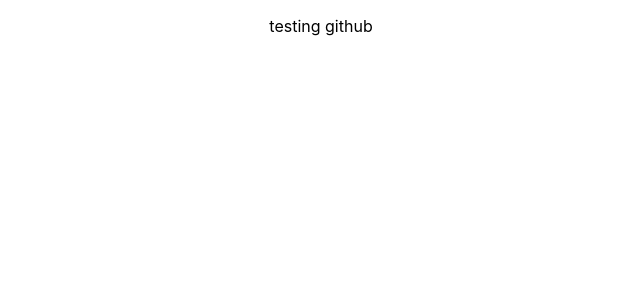
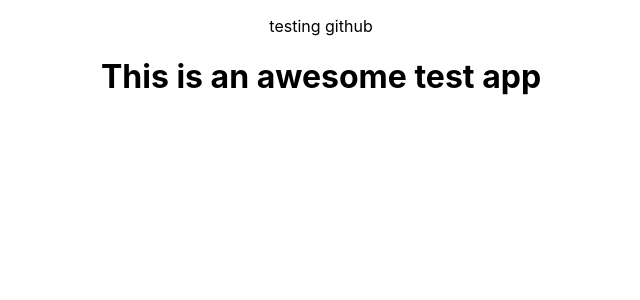
Before and after one commit to GEEspinosa/GEEspinosa-photo-portfolio, a React (Create React App) app: page / in a window 1280 px wide. Shown: the top 300 px of the page, without its empty margins (319-959 px from the left). Built offline with nearby package versions, Linux system fonts and the light colour scheme.

Commit message:
"message test

```diff
--- a/src/App.js
+++ b/src/App.js
@@ -4,6 +4,9 @@ function App() {
   return (
     <div className="App">
       <p>testing github</p>
+      <div>
+        <h1>This is an awesome test app</h1>
+      </div>
     </div>
   );
 }
```
